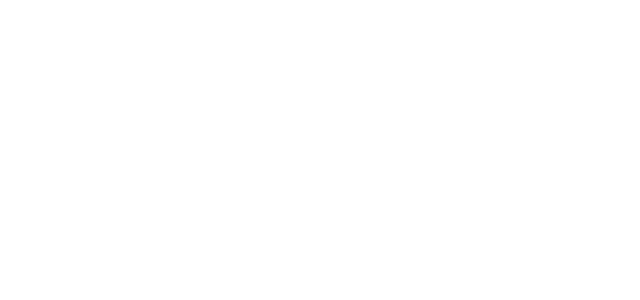
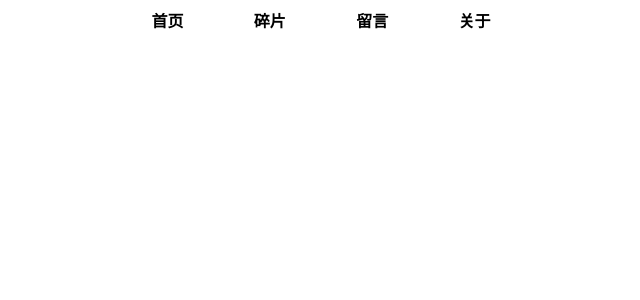
Before and after one commit to ashc0/Blog-SSR-Public, a Vue app: page /post/1 in a window 1280 px wide. Shown: the top 300 px of the page, without its empty margins (319-959 px from the left). Built offline with nearby package versions, Linux system fonts and the light colour scheme.

Commit message:
add header

```diff
--- a/src/components/Header.vue
+++ b/src/components/Header.vue
@@ -1,22 +1,77 @@
 <template>
-  <div
-    id="header-bar"
-    :style="{ backgroundColor: this.$route.path === '/' ? 'rgba(255, 255, 255, 0)' : 'rgba(255, 255, 255, 0.9)' }"
-  ></div>
+  <div id="header-bar" v-show="this.$route.path !== '/'">
+    <div class="header-bar-content">
+      <div
+        v-for="item in routes"
+        :key="item.name"
+        :class="{ active: $route.path === item.path }"
+      >
+        {{ item.name }}
+      </div>
+    </div>
+  </div>
 </template>
 
 <script>
-export default {};
+export default {
+  data() {
+    return {
+      routes: [
+        {
+          name: "首页",
+          path: "/home",
+        },
+        {
+          name: "碎片",
+          path: "/fragment",
+        },
+        {
+          name: "留言",
+          path: "/message",
+        },
+        {
+          name: "关于",
+          path: "/about",
+        },
+      ],
+    };
+  },
+};
 </script>
 
 <style scoped>
 #header-bar {
   height: 5.5vh;
-  /* background-color: rgba(255, 255, 255, 0.8); */
+  background-color: rgba(255, 255, 255, 0.9);
   position: fixed;
   top: 0;
   width: 100%;
   z-index: 1;
-  transition: background-color .3s ease;
+  transition: background-color 0.3s ease;
+  background-attachment: fixed;
+}
+#header-bar .header-bar-content {
+  display: flex;
+  margin: 0 auto;
+  width: 30%;
+  height: 100%;
+  justify-content: space-between;
+}
+#header-bar .header-bar-content div {
+  line-height: 5.5vh;
+  text-align: center;
+  width: 20%;
+  font-family: "宋体";
+  font-weight: bold;
+  cursor: pointer;
+  transition: background-color;
+}
+
+#header-bar .header-bar-content div:hover {
+  background-color: #eee;
+}
+
+#header-bar .header-bar-content div.active {
+  background-color: rgb(228, 228, 228);
 }
 </style>
--- a/src/style/reset.css
+++ b/src/style/reset.css
@@ -46,3 +46,24 @@ table {
 	border-collapse: collapse;
 	border-spacing: 0;
 }
+
+/* 设置滚动条的样式 */
+::-webkit-scrollbar {
+	width: 8px;
+	height: 8px;
+}
+/* 滚动槽 */
+::-webkit-scrollbar-track {
+	-webkit-box-shadow: inset 0 0 6px rgba(0,0,0,0.2);
+	border-radius: 8px;
+}
+/* 滚动条滑块 */
+::-webkit-scrollbar-thumb {
+	border-radius: 8px;
+	background: #bbb;
+	-webkit-box-shadow: inset 0 0 6px rgba(0, 0, 0, 0.077);
+}
+/* 非激活窗口 */
+/* ::-webkit-scrollbar-thumb:window-inactive {
+	background: rgba(0,255,0,0.4);
+} */
--- /dev/null
+++ b/src/style/scrollbar.css
@@ -0,0 +1,13 @@
+::-webkit-scrollbar {
+  width: 8px;
+  height: 8px;
+}
+
+::-webkit-scrollbar-thumb {
+  border-radius: 8px;
+  background: rgba(2,3,3,.09);
+}
+
+::-webkit-scrollbar-track {
+  background: hsla(210,8%,51%,.09);
+}
```
Also changed, not shown: src/utils/throttle.js (added, +11 -0 lines).
